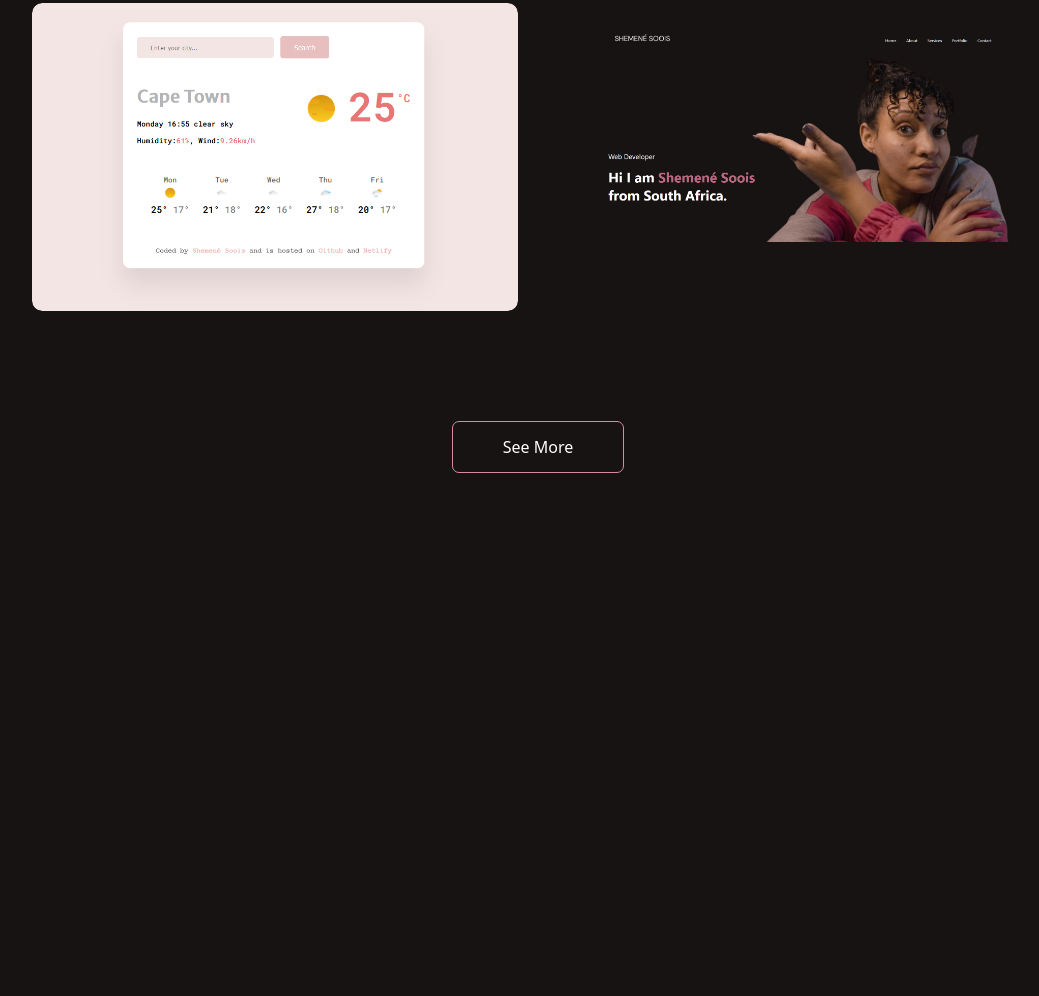
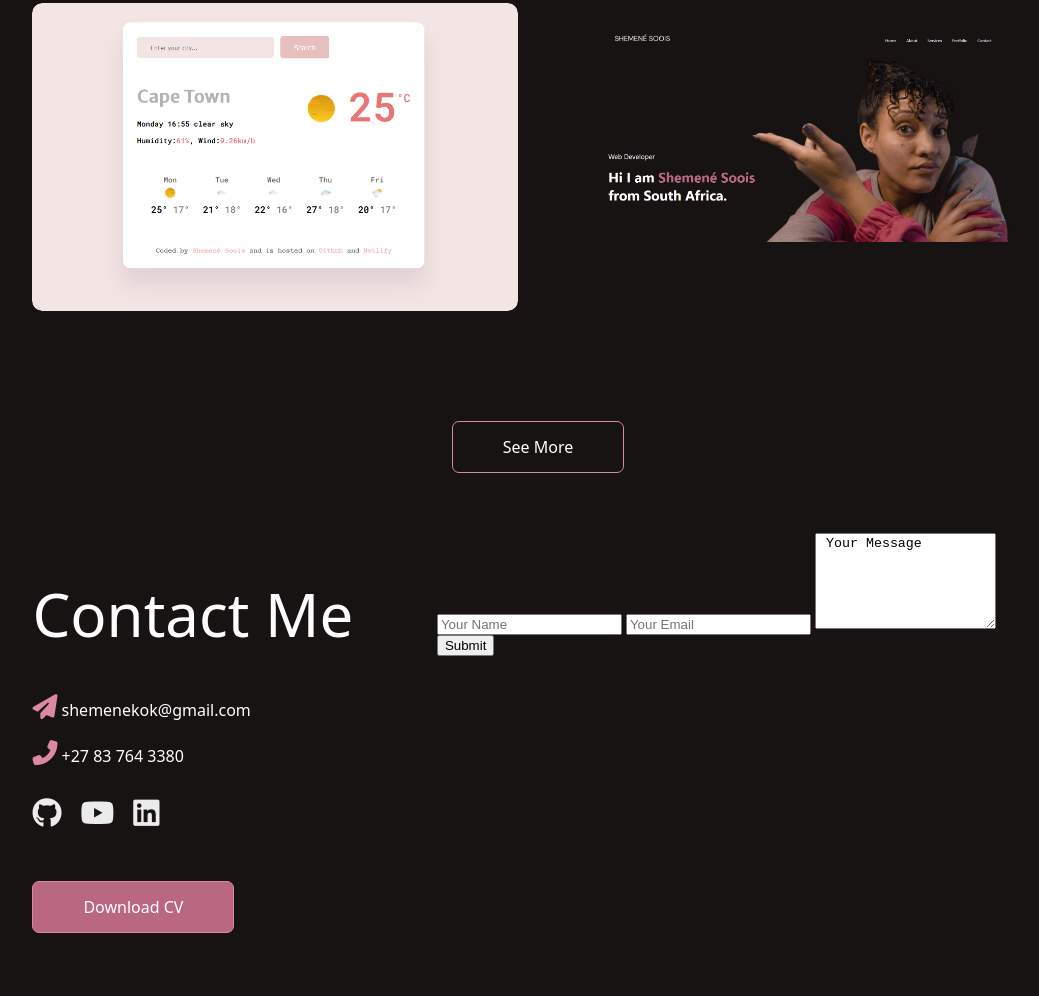
Before and after one commit to Shemene/Portfolio-website, a plain HTML site: page index.html in a window 1280 px wide. Shown: the part 2394-3390 px from the top of the page, without its empty margins (102-1141 px from the left). Before the commit the page ends 2917 px from the top, so only its background shows below. Drawn offline with Linux system fonts and the light colour scheme.

Commit message:
Update Profile

```diff
--- a/index.html
+++ b/index.html
@@ -133,13 +133,43 @@
                 This will showcase all new and upcoming projects.</p>
                 <a target="blank" href="https://shemene.github.io/Portfolio-website/"><i class="fa-solid fa-up-right-from-square"></i></a>
             </div>
-
+         <div id="contact">
+         </div>
 
           </div>
         </div>
       </div>
     </div>
       <a href="" class="btn">See More</a>
+      <div class="container">
+  <div class="row">
+    <div class="contact-left">
+
+      <h1 class="subtitle">
+        Contact Me
+      </h1>
+      <p><i class="fa-solid fa-paper-plane"></i> shemenekok@gmail.com</p>
+      <p><i class="fa-solid fa-phone-flip"></i> +27 83 764 3380</p>
+      <div class="social-icons">
+        <a href="https://github.com/Shemene"><i class="fa-brands fa-github"></i></a>
+        <a href="https://www.youtube.com/channel/UC73DKpMI4fQLNLLuhQitilA"><i class="fa-brands fa-youtube"></i></a>
+        <a href="linkedin.com/in/shemené-soois-8b653a70"><i class="fa-brands fa-linkedin"></i></a>
+      </div>
+      <a class=" btn btn3" href="Images/Shemené Soois CV web dev.pdf">Download CV</a>
+    </div>
+    <div class="contact-right">
+
+      <form >
+        <input type="text" name="Name" placeholder="Your Name" required>
+        <input type="email" name="Email" placeholder="Your Email" required>
+        <textarea name="message" rows="6" > Your Message</textarea>
+        <button type="submit">Submit</button>
+
+      </form>
+
+    </div>
+  </div>
+</div>
     <script src="script.js"></script>
   </body>
 </html>
--- a/style.css
+++ b/style.css
@@ -281,3 +281,51 @@ nav ul li a:hover::after {
   color: #db88a1;
   cursor: pointer;
 }
+
+/*---------contact section*/
+.contact-left {
+  flex-basis: 35%;
+}
+.contact-left p {
+  color: white;
+  margin-top: 20px;
+  font-family: system-ui, -apple-system, BlinkMacSystemFont, "Segoe UI", Roboto,
+    Oxygen, Ubuntu, Cantarell, "Open Sans", "Helvetica Neue", sans-serif;
+}
+
+.contact-right {
+  flex-basis: 60%;
+}
+
+.contact-left p i {
+  color: #db88a1;
+  margin-right: 15;
+  font-size: 25px;
+}
+
+.social-icons {
+  margin-top: 30px;
+}
+.social-icons a {
+  text-decoration: none;
+  font-size: 30px;
+  margin-right: 15px;
+  color: #ebebeb;
+  display: inline-block;
+  transition: all 200ms;
+}
+
+.social-icons a:hover {
+  color: #db88a1;
+  transform: translateY(-5px);
+}
+
+.btn.btn3 {
+  display: inline-block;
+  background: #ba6782;
+  transition: all 200ms;
+}
+.btn.btn3:hover {
+  color: #171312;
+ transform: translateY(-5px);
+}
```
Also changed, not shown: 1 other file.
